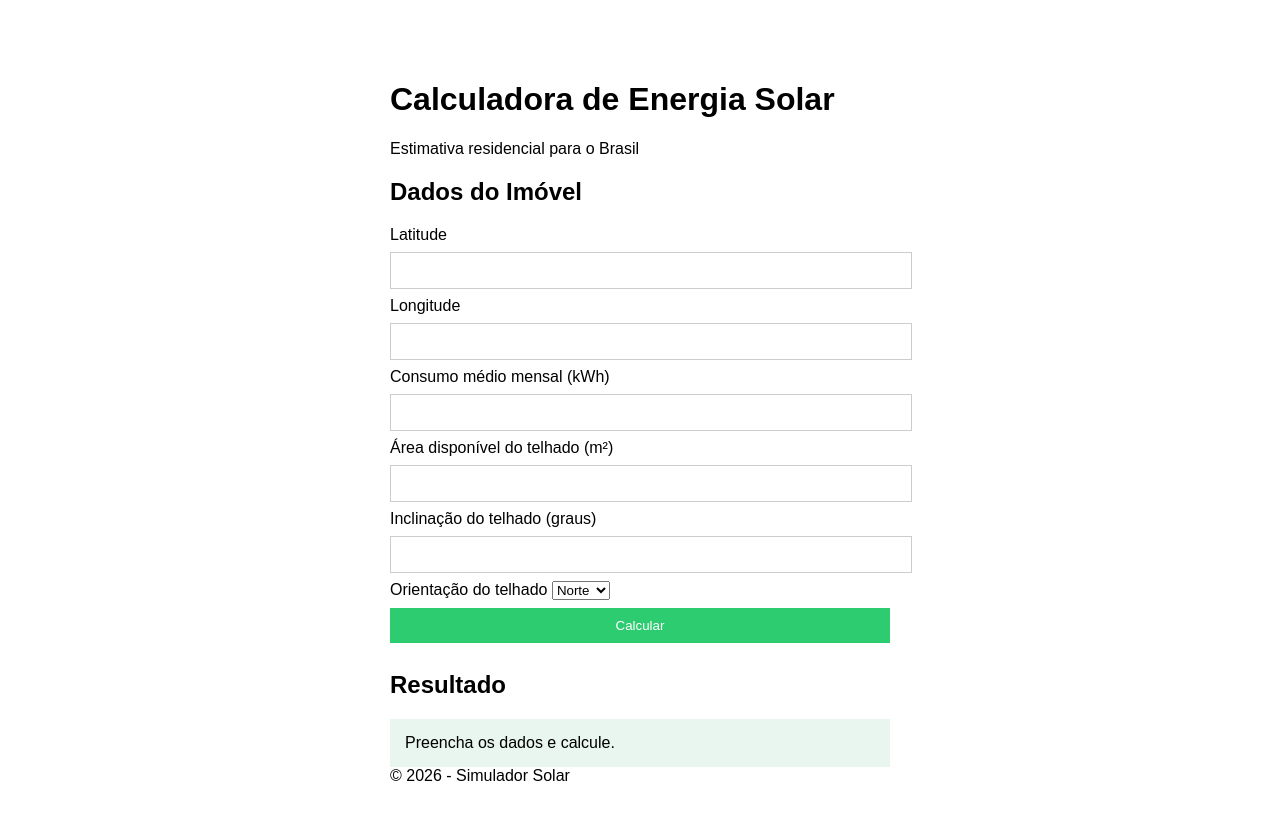
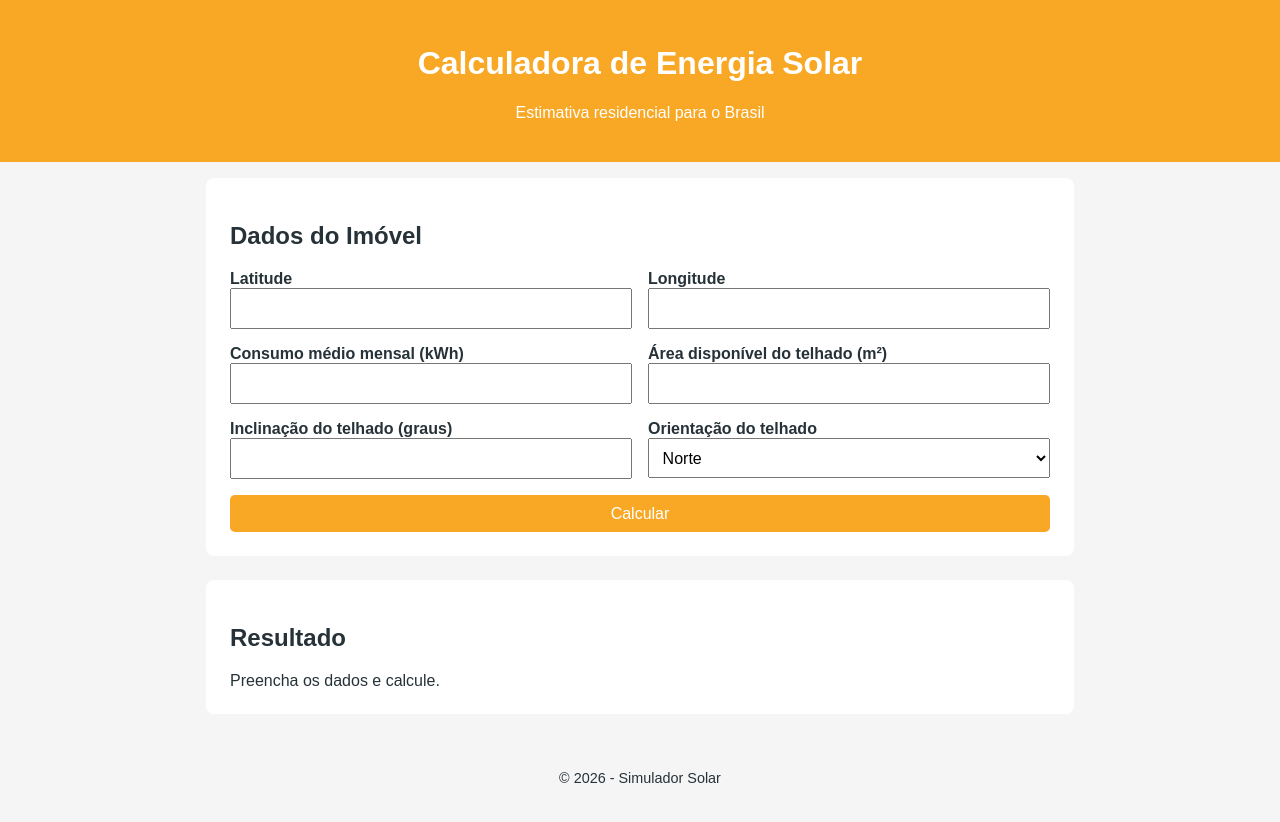
Before and after one commit to eujoaquim/calculadora_solar, a plain HTML site: page index.html in a window 1280 px wide. Drawn offline with Linux system fonts and the light colour scheme; files that its build step writes are made by us from their sources; files whose address does not match are found by name.

Commit message:
Update style.css

```diff
--- a/style.css
+++ b/style.css
@@ -1,29 +1,84 @@
-body { font-family: Arial; max-width: 500px; margin: 40px auto; padding: 20px; }
-.container { background: #f5f5f5; padding: 20px; border-radius: 10px; }
-input, button { width: 100%; padding: 10px; margin: 8px 0; border: 1px solid #ccc; }
-button { background: #2ecc71; color: white; border: none; cursor: pointer; }
-#resultado { margin-top: 20px; padding: 15px; background: #e8f6ef; }
-.result-item {
-    background: white;
-    margin: 10px 0;
-    padding: 10px;
-    border-left: 4px solid #2ecc71;
-    border-radius: 4px;
+:root {
+    --primaria: #f9a825;
+    --escura: #263238;
+    --clara: #ffffff;
+    --fundo: #f5f5f5;
 }
 
-.alerta {
-    border-left: 4px solid #e74c3c;
-    background: #ffeaea;
+* {
+    box-sizing: border-box;
+    font-family: Arial, Helvetica, sans-serif;
 }
 
-.sucesso {
-    border-left: 4px solid #2ecc71;
-    background: #e8f6ef;
+body {
+    margin: 0;
+    background: var(--fundo);
+    color: var(--escura);
 }
 
-.dica {
-    font-size: 0.9em;
-    color: #666;
-    font-style: italic;
-    margin-top: 5px;
+header {
+    background: var(--primaria);
+    color: white;
+    padding: 1.5rem;
+    text-align: center;
 }
+
+main {
+    max-width: 900px;
+    margin: auto;
+    padding: 1rem;
+}
+
+section {
+    background: var(--clara);
+    padding: 1.5rem;
+    border-radius: 8px;
+    margin-bottom: 1.5rem;
+}
+
+form {
+    display: grid;
+    grid-template-columns: 1fr 1fr;
+    gap: 1rem;
+}
+
+label {
+    display: flex;
+    flex-direction: column;
+    font-weight: bold;
+}
+
+input, select, button {
+    padding: 0.6rem;
+    font-size: 1rem;
+}
+
+button {
+    grid-column: span 2;
+    background: var(--primaria);
+    border: none;
+    color: white;
+    cursor: pointer;
+    border-radius: 5px;
+}
+
+button:hover {
+    opacity: 0.9;
+}
+
+footer {
+    text-align: center;
+    padding: 1rem;
+    font-size: 0.9rem;
+}
+
+/* Responsivo */
+@media (max-width: 600px) {
+    form {
+        grid-template-columns: 1fr;
+    }
+
+    button {
+        grid-column: span 1;
+    }
+}
```
